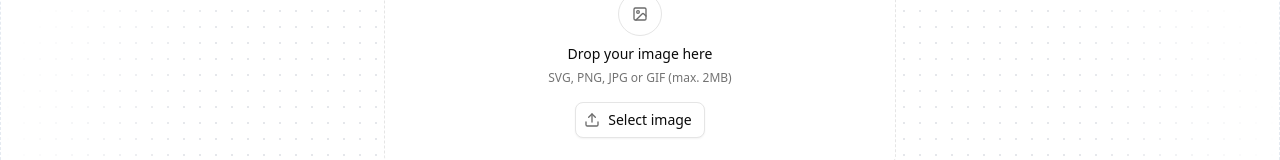
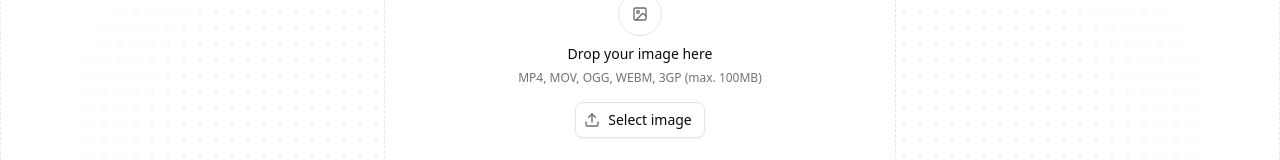
Before and after one commit to bernabedev/flashclip, a Next.js app: page / in a window 1280 px wide. Shown: the part 269-429 px from the top of the page. Built offline with nearby package versions, Linux system fonts and the light colour scheme; no server answers.

Commit message:
feat: Add video upload support to FileUploader
The FileUploader component now supports video uploads with configurable maxSize, accept, and placeholderAccept props.

```diff
--- a/src/app/page.tsx
+++ b/src/app/page.tsx
@@ -53,7 +53,12 @@ export default function Home() {
         </header>
       </div>
       <main className="flex flex-1 flex-col max-w-xl mx-auto w-full px-8 py-4 justify-center items-center">
-        <FileUploader className="w-full  bg-white" />
+        <FileUploader
+          className="w-full  bg-white"
+          maxSizeMB={100}
+          placeholderAccept="MP4, MOV, OGG, WEBM, 3GP"
+          accept="video/mp4,video/mpeg,video/quicktime,video/ogg,video/webm,video/3gpp"
+        />
         <hr className="my-8" />
         <div className="flex gap-2">
           <Input
--- a/src/components/file-uploader.tsx
+++ b/src/components/file-uploader.tsx
@@ -8,11 +8,15 @@ import { cn } from "@/lib/utils";
 
 interface FileUploaderProps {
   maxSizeMB?: number;
+  accept?: string;
+  placeholderAccept?: string;
   className?: string;
 }
 
 export default function FileUploader({
   maxSizeMB = 2,
+  accept = "image/svg+xml,image/png,image/jpeg,image/jpg,image/gif",
+  placeholderAccept = "SVG, PNG, JPG or GIF",
   className,
 }: FileUploaderProps) {
   const maxSize = maxSizeMB * 1024 * 1024; // 2MB default
@@ -29,7 +33,7 @@ export default function FileUploader({
       getInputProps,
     },
   ] = useFileUpload({
-    accept: "image/svg+xml,image/png,image/jpeg,image/jpg,image/gif",
+    accept,
     maxSize,
   });
   const previewUrl = files[0]?.preview || null;
@@ -70,7 +74,7 @@ export default function FileUploader({
               </div>
               <p className="mb-1.5 text-sm font-medium">Drop your image here</p>
               <p className="text-muted-foreground text-xs">
-                SVG, PNG, JPG or GIF (max. {maxSizeMB}MB)
+                {placeholderAccept} (max. {maxSizeMB}MB)
               </p>
               <Button
                 variant="outline"
```
